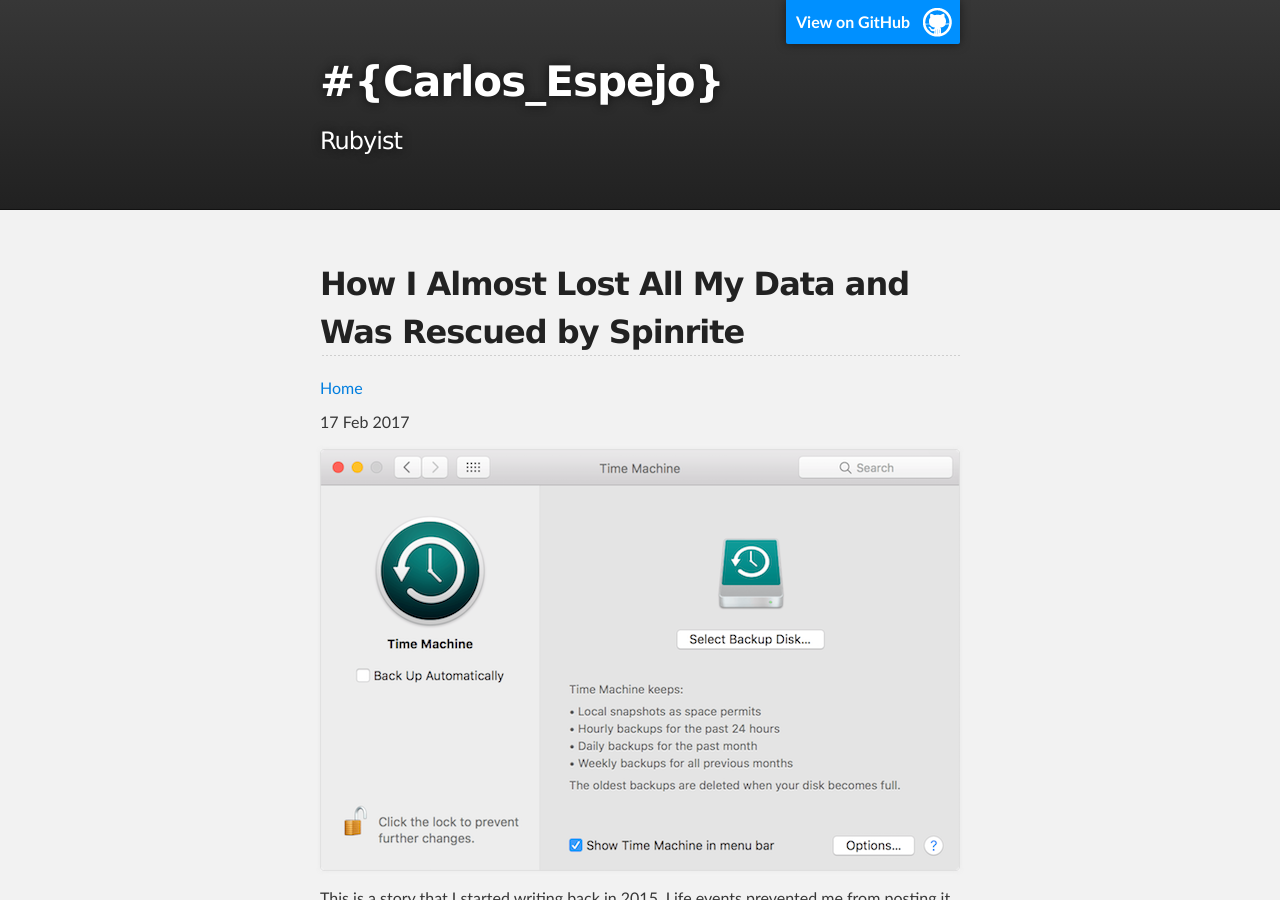
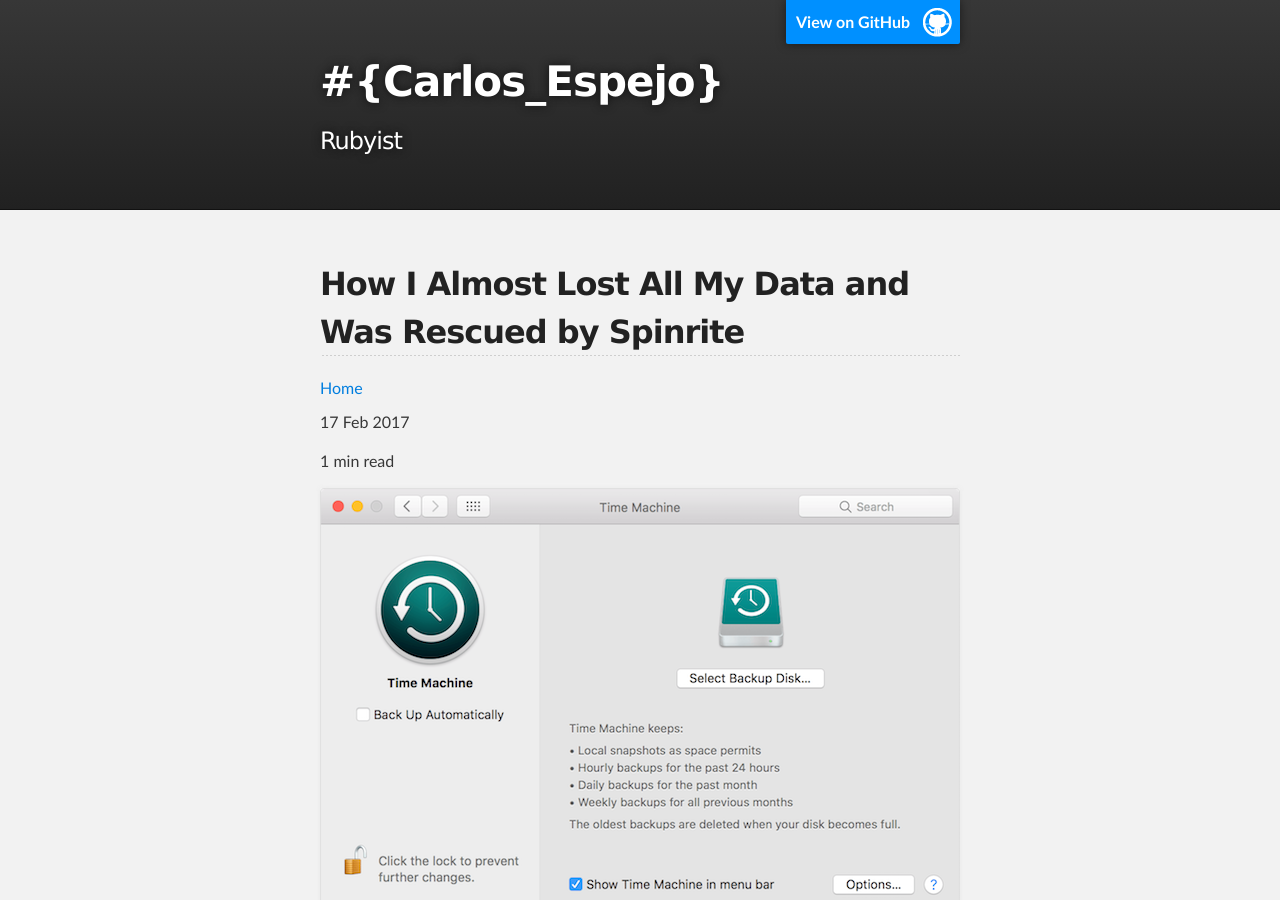
Before and after one commit to CarlosEspejo/carlosespejo.github.io, a Jekyll site: the page built from _posts/2017-02-17-how-i-almost-lost-all-my-data-and-was-rescued-by-spinrite.md, in a window 1280 px wide and 900 px high. Built offline with Jekyll 4.4.1, drawn with Linux system fonts in a browser that asks for light colours.

Commit message:
added read time calculator

```diff
--- a/_layouts/post.html
+++ b/_layouts/post.html
@@ -3,7 +3,16 @@ layout: default
 ---
 <h2>{{ page.title }}</h2>
 <a href="{{ site.baseurl }}/">Home</a>
+
 <p class="meta">{{ page.date | date_to_string }}</p>
+<p class="meta">
+  {% assign words = content | number_of_words %}
+  {% if words < 360 %}
+    1 min
+  {% else %}
+    {{ words | divided_by:180 }} mins
+  {% endif %} read
+</p>
 
 <div class="post">
 {{ content }}
--- a/index.html
+++ b/index.html
@@ -11,6 +11,7 @@ layout: default
     <h5>
       <a class="post-link" href="{{ post.url | prepend: site.baseurl }}">{{ post.title }}</a>
     </h5>
+      <!-- {{ post.excerpt }} -->
   </li>
  {% endfor %}
 </ul>
```
